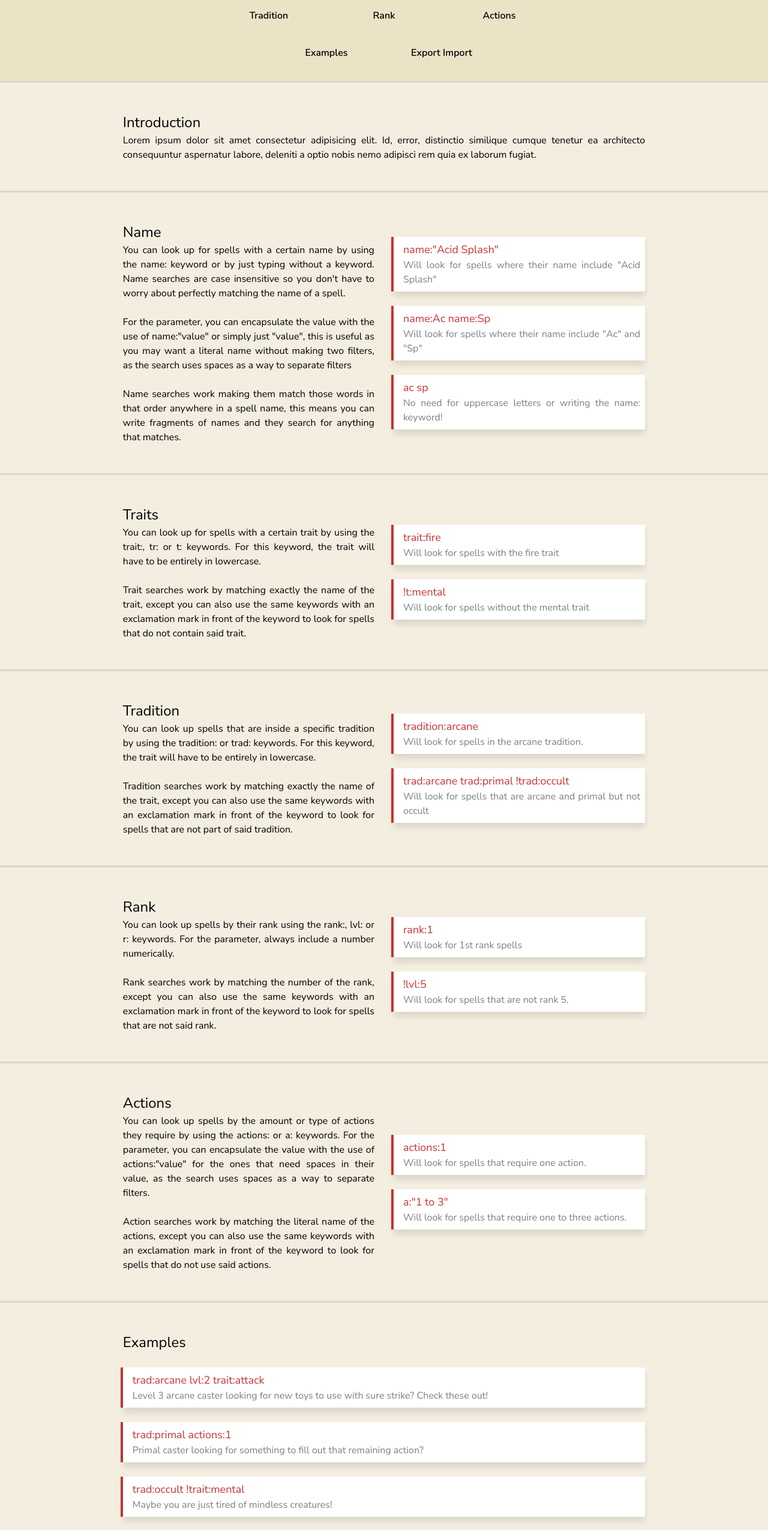
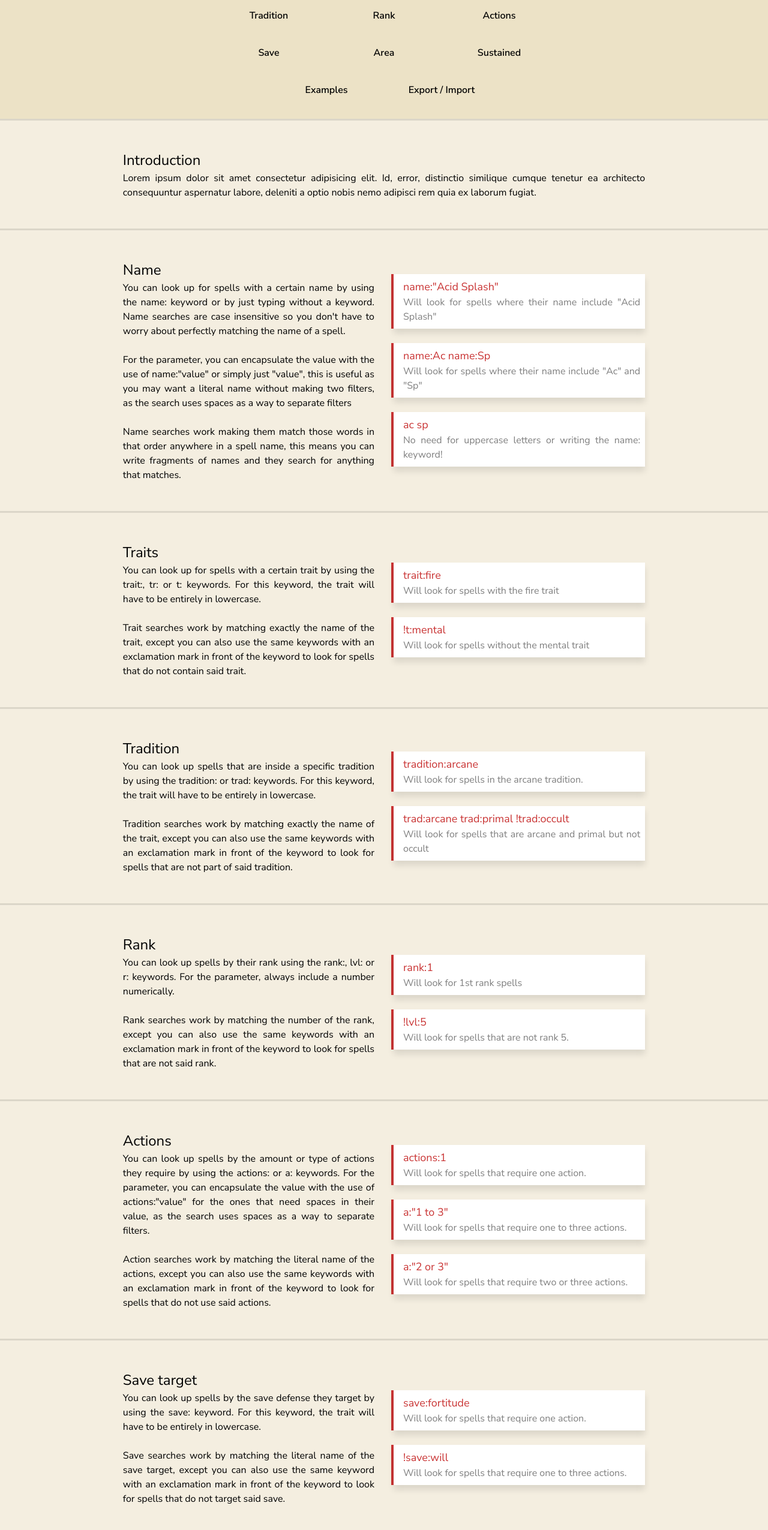
Before and after one commit to CalicoDragon/spellbook2eFront, an Angular app: page /guide in a window 1280 px wide. Shown: the part 220-2771 px from the top of the page at 60% size. Built offline with nearby package versions, Linux system fonts and the light colour scheme.

Commit message:
more guide writing

```diff
--- a/src/app/public/guide/guide.html
+++ b/src/app/public/guide/guide.html
@@ -18,8 +18,11 @@
     <button (click)="scrollTo(Tradition)" type="button">Tradition</button>
     <button (click)="scrollTo(Rank)" type="button">Rank</button>
     <button (click)="scrollTo(Actions)" type="button">Actions</button>
+    <button (click)="scrollTo(Save)" type="button">Save</button>
+    <button (click)="scrollTo(Area)" type="button">Area</button>
+    <button (click)="scrollTo(Sustained)" type="button">Sustained</button>
     <button (click)="scrollTo(Examples)" type="button">Examples</button>
-    <button (click)="scrollTo(ExportImport)" type="button">Export Import</button>
+    <button (click)="scrollTo(ExportImport)" type="button">Export / Import</button>
   </div>
 </header>
 <div class="separator"></div>
@@ -163,6 +166,84 @@
         <h3>a:"1 to 3"</h3>
         <p>Will look for spells that require one to three actions.</p>
       </div>
+      <div class="exampleCard">
+        <h3>a:"2 or 3"</h3>
+        <p>Will look for spells that require two or three actions.</p>
+      </div>
+    </div>
+  </section>
+  <div class="separator"></div>
+  <section #Save>
+    <div>
+      <h2>Save target</h2>
+      <p>
+        You can look up spells by the save defense they target by using the save: keyword. For this
+        keyword, the trait will have to be entirely in lowercase. <br /><br />
+
+        Save searches work by matching the literal name of the save target, except you can also use
+        the same keyword with an exclamation mark in front of the keyword to look for spells that do
+        not target said save.
+      </p>
+    </div>
+    <div class="exampleCardsContainer">
+      <div class="exampleCard">
+        <h3>save:fortitude</h3>
+        <p>Will look for spells that require one action.</p>
+      </div>
+      <div class="exampleCard">
+        <h3>!save:will</h3>
+        <p>Will look for spells that require one to three actions.</p>
+      </div>
+    </div>
+  </section>
+  <div class="separator"></div>
+  <section #Area>
+    <div>
+      <h2>Area type</h2>
+      <p>
+        You can look up spells by the area of effect by using the area: keyword. For this keyword,
+        the trait will have to be entirely in lowercase. <br /><br />
+
+        Area searches work by matching the literal name of the area type, except you can also use
+        the same keyword with an exclamation mark in front of the keyword to look for spells that do
+        not have that area of effect type.<br /><br />
+
+        The possible areas are burst, cone, emanation and line.
+      </p>
+    </div>
+    <div class="exampleCardsContainer">
+      <div class="exampleCard">
+        <h3>area:burst</h3>
+        <p>Will look for spells that require one action.</p>
+      </div>
+      <div class="exampleCard">
+        <h3>!area:cone</h3>
+        <p>Will look for spells that require one to three actions.</p>
+      </div>
+    </div>
+  </section>
+  <div class="separator"></div>
+  <section #Sustained>
+    <div>
+      <h2>Is Sustained</h2>
+      <p>
+        You can look up spells by the area of effect by using the area: keyword. For this keyword,
+        the trait will have to be entirely in lowercase. <br /><br />
+
+        Area searches work by matching the literal name of the area type, except you can also use
+        the same keyword with an exclamation mark in front of the keyword to look for spells that do
+        not have that area of effect type.
+      </p>
+    </div>
+    <div class="exampleCardsContainer">
+      <div class="exampleCard">
+        <h3>sustained:true</h3>
+        <p>Will look for spells that can be sustained.</p>
+      </div>
+      <div class="exampleCard">
+        <h3>sustained:false</h3>
+        <p>Will look for spells that can't be sustained.</p>
+      </div>
     </div>
   </section>
   <div class="separator"></div>
@@ -174,18 +255,23 @@
     </div>
     <div class="exampleCard">
       <h3>trad:primal actions:1</h3>
-      <p>Primal caster looking for something to fill out that remaining action?</p>
+      <p>You like plants and you like using all your actions even more</p>
     </div>
     <div class="exampleCard">
       <h3>trad:occult !trait:mental</h3>
       <p>Maybe you are just tired of mindless creatures!</p>
     </div>
     <div class="exampleCard">
-      <h3>a:"1 to 3" save:fortitude</h3>
-      <p>
-        Maybe preparing some action flexibility would be nice to have with the uncertainty of the
-        session.
-      </p>
+      <h3>t:fire area:burst lvl:3</h3>
+      <p>Everyone's favorite!</p>
+    </div>
+    <div class="exampleCard">
+      <h3>save:will t:subtle</h3>
+      <p>What a neat way to filter spells for a new and exciting on theme staff!</p>
+    </div>
+    <div class="exampleCard">
+      <h3>t:cantrip save:will</h3>
+      <p>Mhmmm... This looks... kind of empty?</p>
     </div>
   </section>
   <div class="separator"></div>
```
